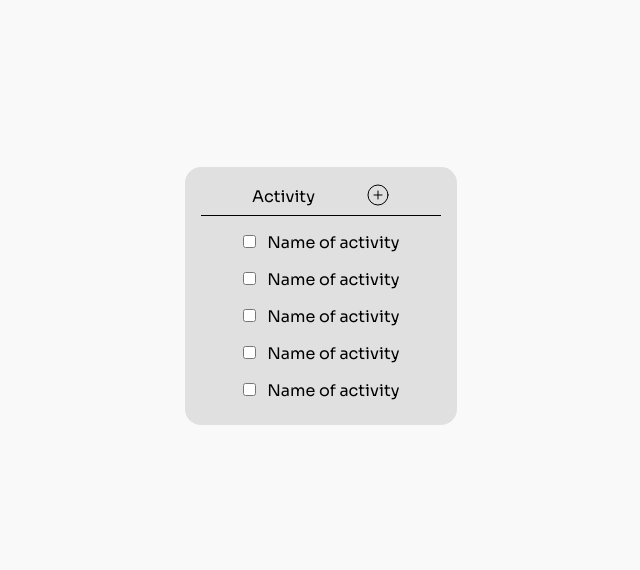
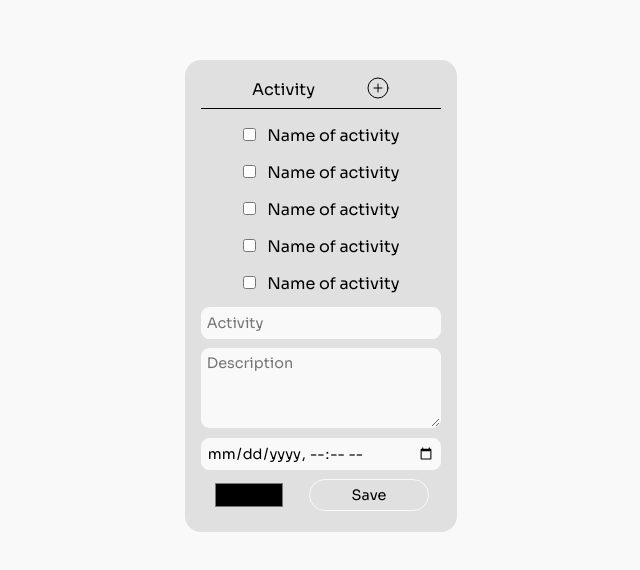
Before and after one commit to EmiLeale/01-Calendar, a plain HTML site: page activity.html in a window 1280 px wide. Shown: the part 104-674 px from the top of the page, without its empty margins (319-959 px from the left). Drawn offline with Linux system fonts and the light colour scheme.

Commit message:
Style activiy.html

```diff
--- a/activity.html
+++ b/activity.html
@@ -30,7 +30,7 @@
                 <input type="checkbox" id="checkbox4"><label class="activity_name-of-activity" for="checkbox4"> Name of activity</label>
             </div>
         </div>
-        <div class="activity_new-activity hidden" >
+        <div class="activity_new-activity" >
             <form>
                 <input type="text" maxlength="20" placeholder="Activity">
                 <textarea placeholder="Description" maxlength="80"></textarea>
```
